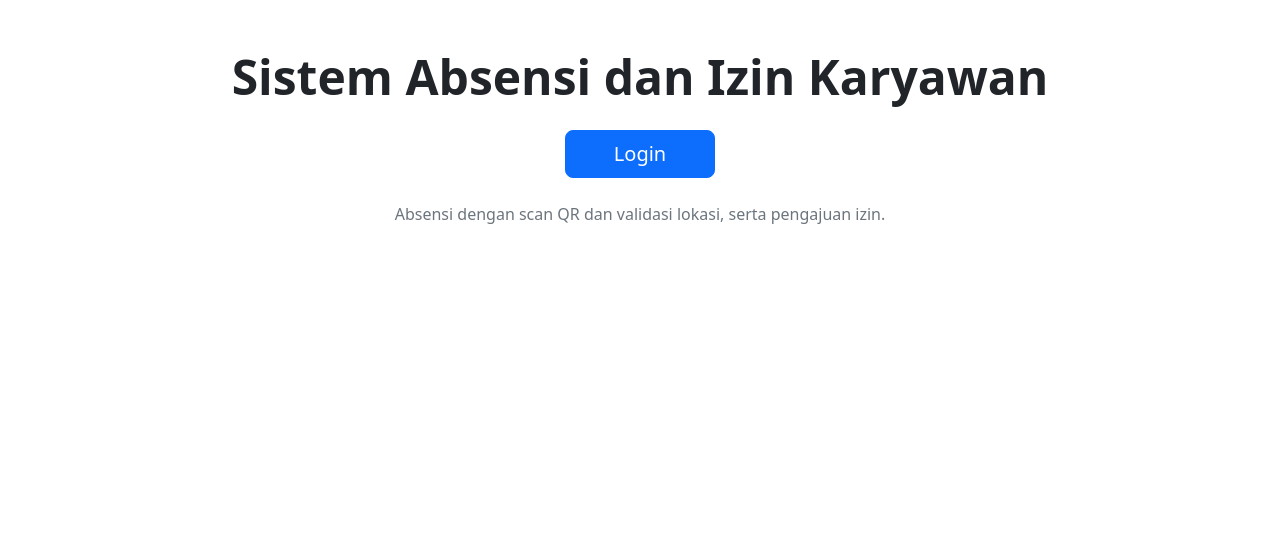
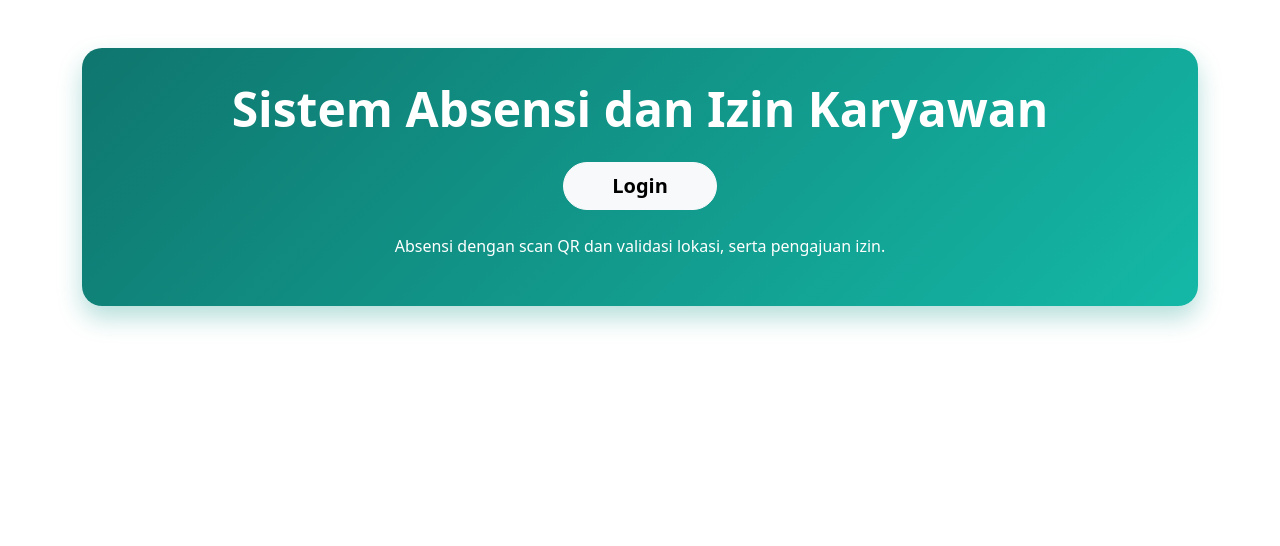
Before and after one commit to MIqbalAjiNugroho/Sistem-absensi-dan-izin, a PHP site: page / in a window 1280 px wide. Shown: the top 546 px of the page. Run offline with PHP 8.4, Linux system fonts and the light colour scheme.

Commit message:
coba css

```diff
--- a/assets/css/style.css
+++ b/assets/css/style.css
@@ -1 +1,7 @@
-/* Gaya utama */
+.bg-beranda {
+    background: linear-gradient(135deg, #0f766e, #14b8a6);
+    color: #fff;
+    border-radius: 1.25rem;
+    padding: 2rem 1.5rem;
+    box-shadow: 0 .75rem 1.5rem rgba(13, 148, 136, .3);
+}
--- a/index.php
+++ b/index.php
@@ -11,9 +11,11 @@ $judul_halaman = 'Beranda';
 include __DIR__ . '/includes/header.php';
 ?>
 <div class="container text-center py-5">
-    <h1 class="display-5 fw-bolder mb-4">Sistem Absensi dan Izin Karyawan</h1>
-    <a class="btn btn-primary btn-lg px-5" href="<?= BASE_URL ?>/auth/login.php">Login</a>
-    <p class="text-secondary mt-4">Absensi dengan scan QR dan validasi lokasi, serta pengajuan izin.</p>
+    <div class="bg-beranda mb-4">
+        <h1 class="display-5 fw-bolder mb-4">Sistem Absensi dan Izin Karyawan</h1>
+        <a class="btn btn-light btn-lg px-5 rounded-pill fw-bold" href="<?= BASE_URL ?>/auth/login.php">Login</a>
+        <p class="text-white mt-4">Absensi dengan scan QR dan validasi lokasi, serta pengajuan izin.</p>
+    </div>
 </div>
 
 <?php include __DIR__ . '/includes/footer.php'; ?>
```
